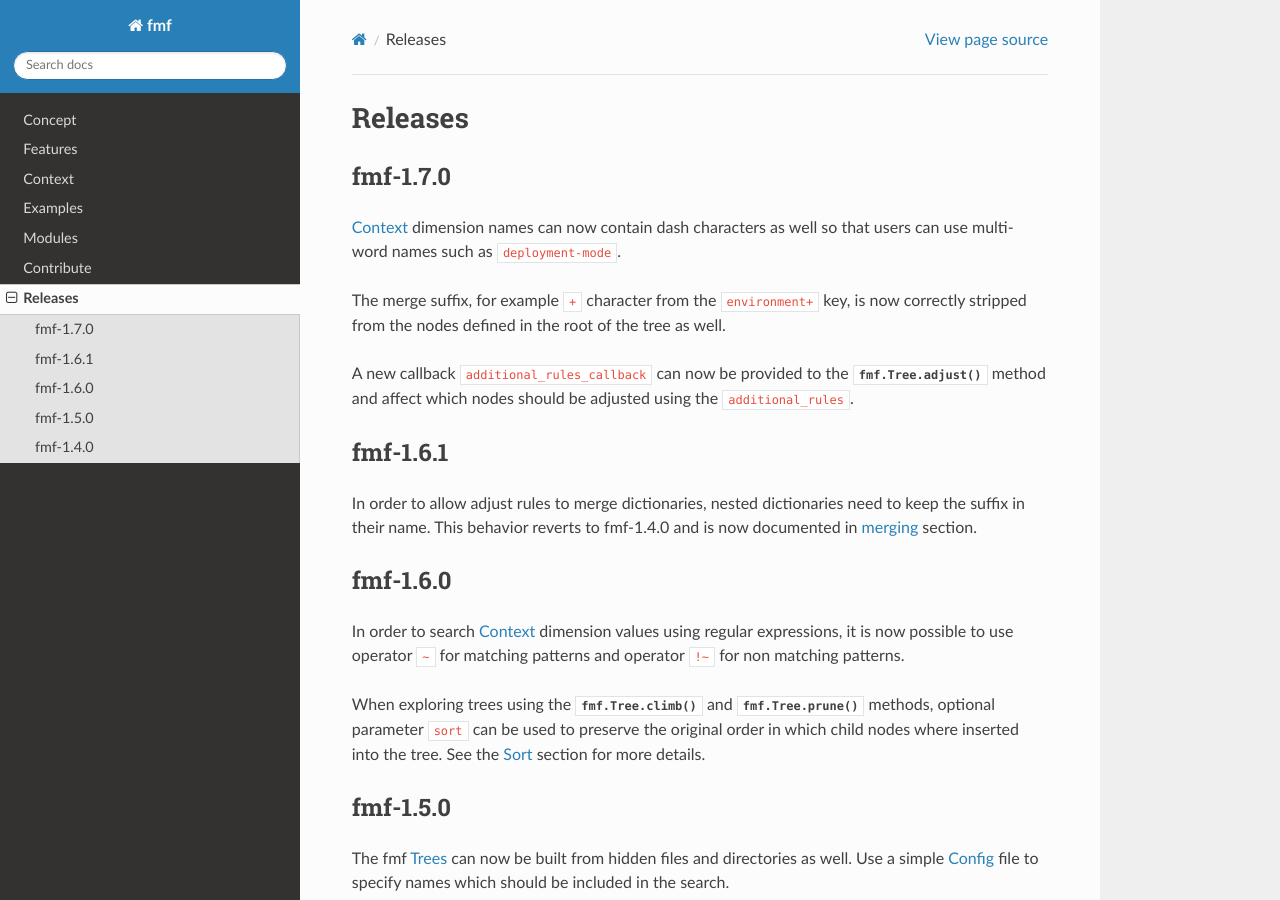
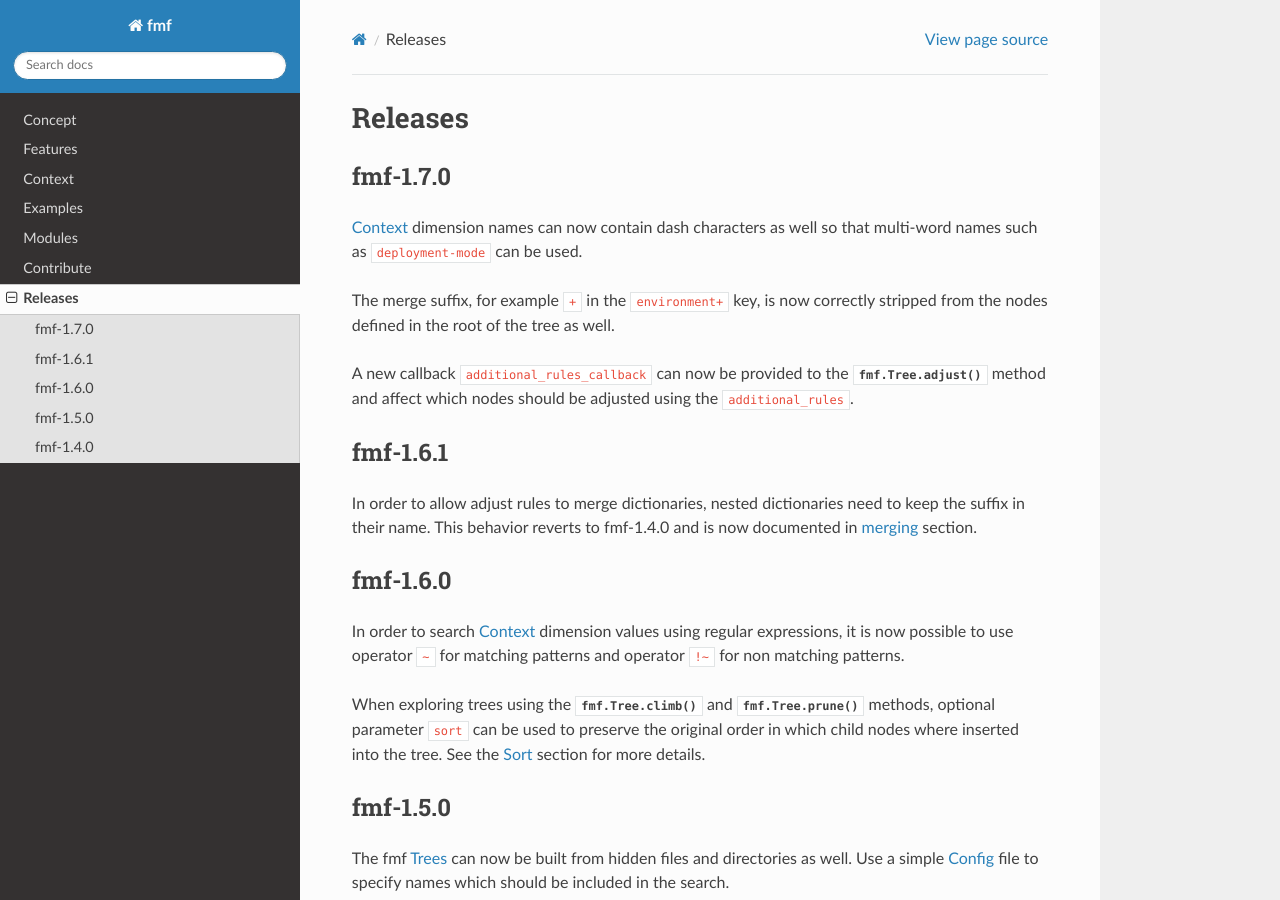
Before and after one commit to teemtee/fmf, a Sphinx documentation site: the page built from docs/releases.rst, in a window 1280 px wide and 900 px high. Built offline with Sphinx 7.4.7 and the Read the Docs theme 3.1.0, drawn with Linux system fonts in a browser that asks for light colours.

Commit message:
Adjust the wording a bit

```diff
--- a/docs/releases.rst
+++ b/docs/releases.rst
@@ -9,12 +9,12 @@ fmf-1.7.0
 ~~~~~~~~~~~~~~~~~~~~~~~~~~~~~~~~~~~~~~~~~~~~~~~~~~~~~~~~~~~~~~~~~~
 
 :ref:`context` dimension names can now contain dash characters as
-well so that users can use multi-word names such as
-``deployment-mode``.
+well so that multi-word names such as ``deployment-mode`` can be
+used.
 
-The merge suffix, for example ``+`` character from the
-``environment+`` key, is now correctly stripped from the nodes
-defined in the root of the tree as well.
+The merge suffix, for example ``+`` in the ``environment+`` key,
+is now correctly stripped from the nodes defined in the root of
+the tree as well.
 
 A new callback ``additional_rules_callback`` can now be provided
 to the :py:meth:`fmf.Tree.adjust` method and affect which nodes
```
